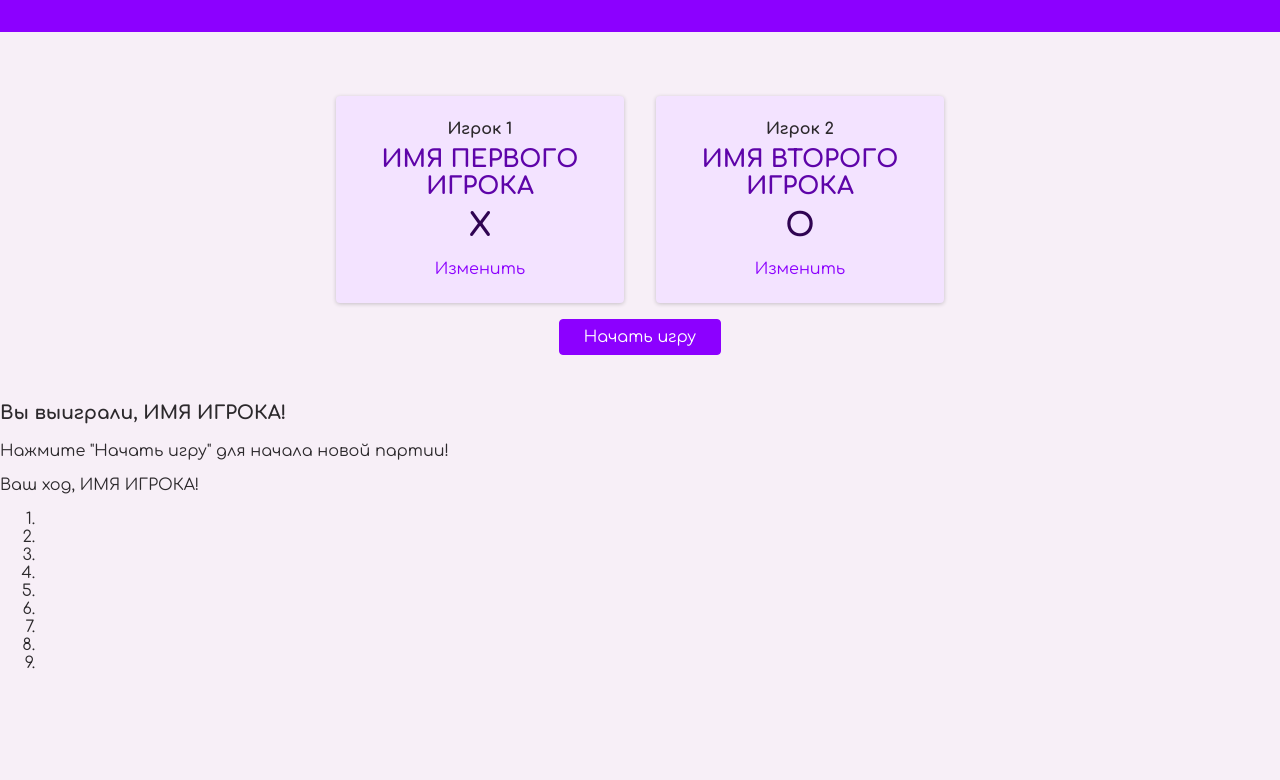
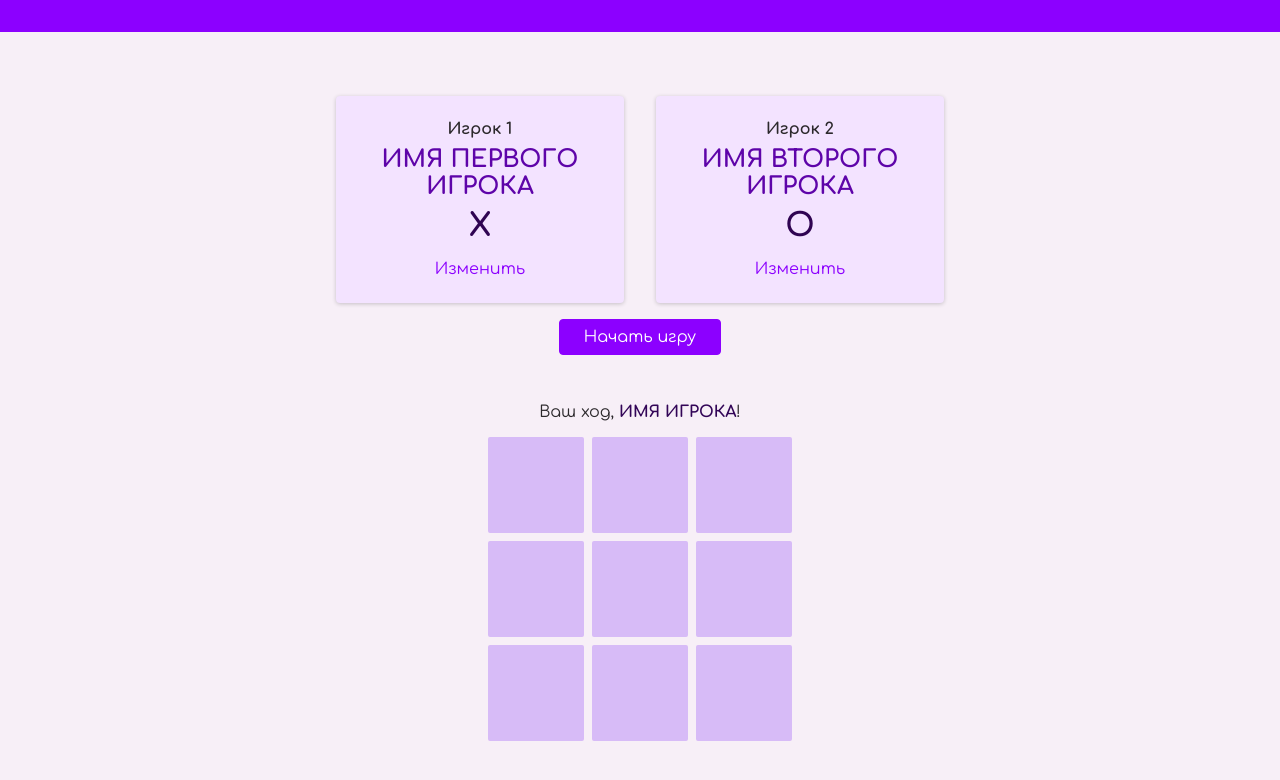
Before and after one commit to npxrus/tictactoe, a plain HTML site: page index.html in a window 1280 px wide. Shown: the part 110-890 px from the top of the page. Before the commit the page ends 800 px from the top, so only its background shows below. Drawn offline with Linux system fonts and the light colour scheme.

Commit message:
feat: add game board styles

```diff
--- a/index.html
+++ b/index.html
@@ -14,6 +14,7 @@
     <link rel="stylesheet" href="./styles/styles.css" />
     <link rel="stylesheet" href="./styles/overlays.css" />
     <link rel="stylesheet" href="./styles/configuration.css" />
+    <link rel="stylesheet" href="./styles/game.css" />
   </head>
   <body>
     <div class="backdrop"></div>
@@ -61,15 +62,15 @@
         <button class="btn" type="button">Начать игру</button>
       </section>
 
-      <section class="game-active">
+      <section class="game-board">
         <h2 class="visually-hidden">Игровое поле</h2>
 
-        <section>
+        <section class="game-over">
           <h3>Вы выиграли, <span id="winner-name">ИМЯ ИГРОКА</span>!</h3>
           <p>Нажмите "Начать игру" для начала новой партии!</p>
         </section>
         <p>Ваш ход, <span id="active-player-name">ИМЯ ИГРОКА</span>!</p>
-        <ol>
+        <ol class="game-field">
           <li></li>
           <li></li>
           <li></li>
--- /dev/null
+++ b/styles/game.css
@@ -0,0 +1,59 @@
+.game-board {
+  text-align: center;
+  margin: 2rem 0 5rem 0;
+  /* display: none; */
+}
+
+.game-over {
+  width: 90%;
+  max-width: 40rem;
+  margin: auto;
+  padding: 1rem 2rem;
+  background-color: rgb(50, 5, 87);
+  box-shadow: 0 2px 8px rbga(0, 0, 0, 0.2);
+  border-radius: 4px;
+  color: #ffffff;
+  display: none;
+}
+
+.game-over h3 {
+  font-size: 2.5rem;
+  margin: 0.5rem 0;
+}
+
+#active-player-name {
+  font-weight: bold;
+  color: rgb(50, 5, 87);
+}
+
+.game-field {
+  list-style: none;
+  margin: 1rem 0;
+  padding: 0;
+  display: grid;
+  grid-template-columns: repeat(3, 6rem);
+  grid-template-rows: repeat(3, 6rem);
+  justify-content: center;
+  gap: 0.5rem;
+}
+
+.game-field li {
+  background-color: rgb(215, 187, 247);
+  border-radius: 2px;
+  cursor: pointer;
+  display: flex;
+  justify-content: center;
+  align-items: center;
+  font-size: 2.5em;
+  font-weight: bold;
+}
+
+.game-field li:hover {
+  background-color: rgb(112, 13, 204);
+}
+
+.game-field li.disabled {
+  background-color: rgb(112, 13, 204);
+  color: #ffffff;
+  cursor: default;
+}
```
